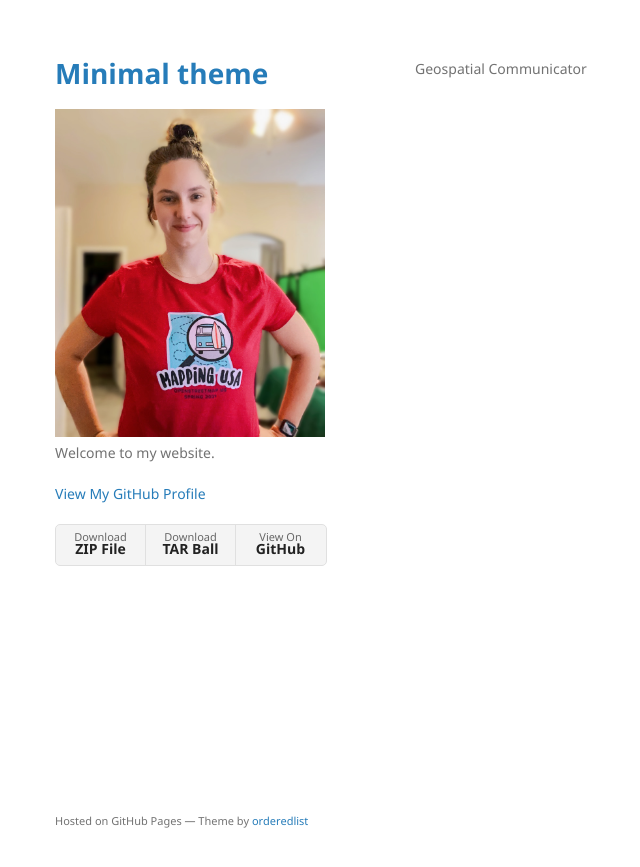
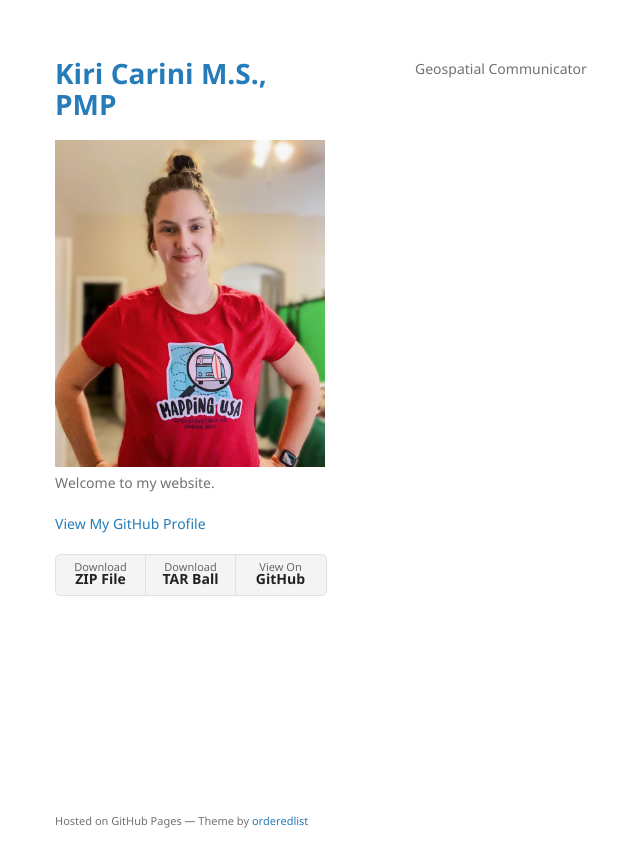
Before and after one commit to kcarini/kcarini.github.io, a Jekyll site: the page built from index.md, in a window 1280 px wide. Shown: the top 867 px of the page, without its empty margins (155-795 px from the left). Built offline with Jekyll 4.4.1, drawn with Linux system fonts in a browser that asks for light colours.

Commit message:
update title

```diff
--- a/_config.yml
+++ b/_config.yml
@@ -1,4 +1,4 @@
-title: Minimal theme
+title: Kiri Carini M.S., PMP
 logo: /assets/img/IMG_7832.jpeg
 description: Welcome to my website.
 show_downloads: true
```
